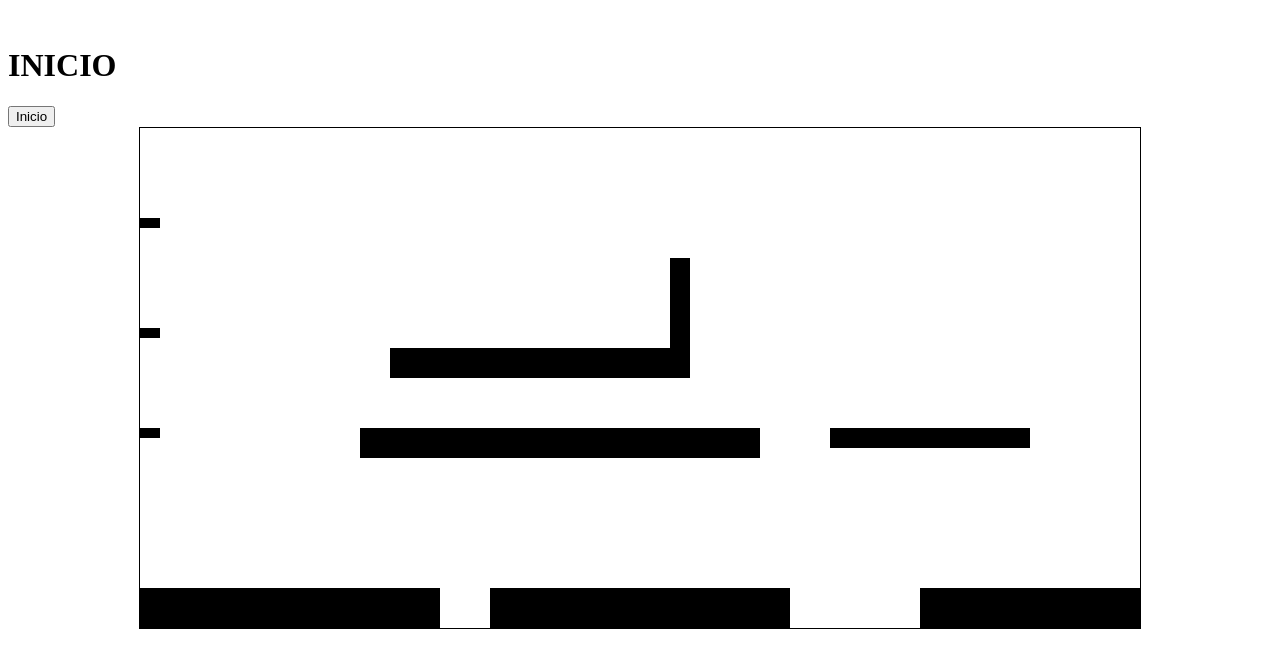
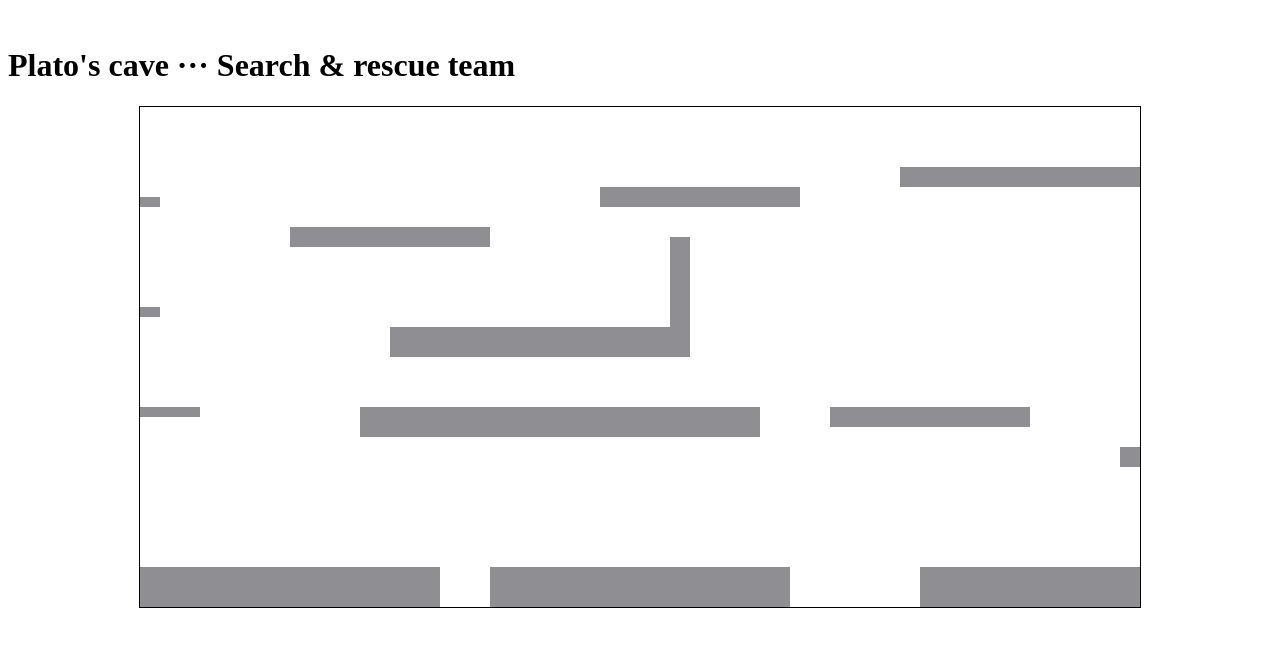
Before and after one commit to AlvaroMtz/Juego-Plat-n, a plain HTML site: page index.html in a window 1280 px wide. Drawn offline with Linux system fonts and the light colour scheme.

Commit message:
obstaculos FINAL

```diff
--- a/css/style.css
+++ b/css/style.css
@@ -1,3 +1,9 @@
+.titulo{
+    display: block;
+    margin: auto;
+    align: center;
+}
+
 .container_one{
     margin-right: 10px;
     margin-left: 10px;
@@ -7,4 +13,5 @@ canvas{
         margin: auto;
         align: center;
         border: 1px solid #000;
+        /* background-color: #ff9500; */
     }
--- a/index.html
+++ b/index.html
@@ -11,12 +11,11 @@
 
 <body>
     <dic class="container_one">
-        <div class="título">
+        <div class="titulo">
             <h1>
-                INICIO
+                Plato's cave   ···   Search & rescue team
             </h1>
         </div>
-        <button class="start_button" id="start_button">Inicio</button>
         <canvas id="canvas" width="1000" height="500"></canvas>
     </dic>
 
--- a/js/game.js
+++ b/js/game.js
@@ -3,17 +3,20 @@ var ctx = canvas.getContext('2d');
 
 
 var player = new Player(ctx, canvas);
-var obstacleBaseOne = new Obstacles (0, 460, 300, 40, '#000000');
-var obstacleBaseTwo = new Obstacles (350, 460, 300, 40, '#000000');
-var obstacleBaseThree = new Obstacles (780, 460, 300, 40, '#000000');
-var obstacleAirOne = new Obstacles (690, 300, 200, 20, '#000000')
-var obstacleAirTunelOne = new Obstacles (220, 300, 400, 30, '#000000')
-var obstacleAirTunelTwo = new Obstacles (250, 220, 300, 30, '#000000')
-var obstacleAirTwo = new Obstacles (0, 300, 20, 10, '#000000')
-var obstacleAirThree = new Obstacles (0, 200, 20, 10, '#000000')
-var obstacleAirFour = new Obstacles (0, 90, 20, 10, '#000000')
-var obstacleAirFive = new Obstacles (530, 130, 20, 90, '#000000')
-
+var obstacleBaseOne = new Obstacles (0, 460, 300, 40, '#8e8e93');
+var obstacleBaseTwo = new Obstacles (350, 460, 300, 40, '#8e8e93');
+var obstacleBaseThree = new Obstacles (780, 460, 300, 40, '#8e8e93');
+var obstacleAirOne = new Obstacles (690, 300, 200, 20, '#8e8e93');
+var obstacleAirTunelOne = new Obstacles (220, 300, 400, 30, '#8e8e93');
+var obstacleAirTunelTwo = new Obstacles (250, 220, 300, 30, '#8e8e93');
+var obstacleAirTwo = new Obstacles (0, 300, 60, 10, '#8e8e93');
+var obstacleAirThree = new Obstacles (0, 200, 20, 10, '#8e8e93');
+var obstacleAirFour = new Obstacles (0, 90, 20, 10, '#8e8e93');
+var obstacleAirFive = new Obstacles (530, 130, 20, 90, '#8e8e93');
+var obstacleAirSix = new Obstacles (150, 120, 200, 20, '#8e8e93');
+var obstacleAirSeven = new Obstacles (460, 80, 200, 20, '#8e8e93');
+var obstacleAirFinal = new Obstacles (760, 60, 250, 20, '#8e8e93');
+var obstacleAirOne_0 = new Obstacles (980, 340, 20, 20, '#8e8e93');
 
 function update() {
   ctx.clearRect(0, 0, canvas.width, canvas.height);
@@ -29,6 +32,11 @@ function update() {
   obstacleAirThree.draw();
   obstacleAirFour.draw();
   obstacleAirFive.draw();
+  obstacleAirSix.draw();
+  obstacleAirSeven.draw();
+  obstacleAirFinal.draw();
+  obstacleAirOne_0.draw();
+
 };
 
 setInterval(update, 10)
--- a/js/obstacle.js
+++ b/js/obstacle.js
@@ -4,10 +4,11 @@ function Obstacles (x, y, width, height, color){
     this.width = width,
     this.height = height,
     this.color = color;
+    this.style= "border: 1px solid black"
 }
 
 Obstacles.prototype.draw = function(){
     ctx.fillStyle = this.color;
+    ctx.fillStyle = this.style;
     ctx.fillRect(this.x, this.y, this.width, this.height);
-
 }
--- a/js/player.js
+++ b/js/player.js
@@ -4,8 +4,8 @@ function Player(ctx, canvas){
     this.vy = 0,
     this.vx = 0,
     this.speed = 6,
-    this.radius = 10,
-    this.color = '#FFcc00',
+    this.radius = 7,
+    this.color = '#4cd964',
     this.orders = {
         up: false,
         down: false,
```
